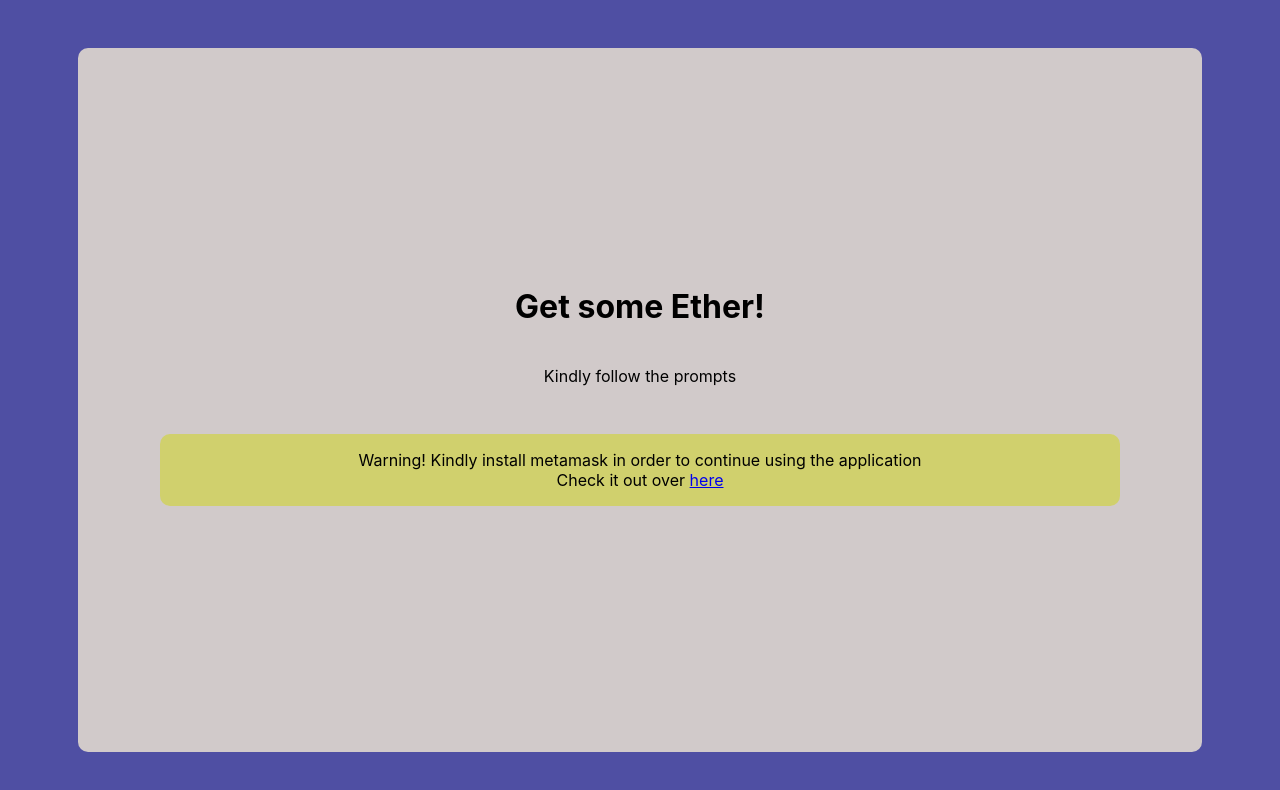
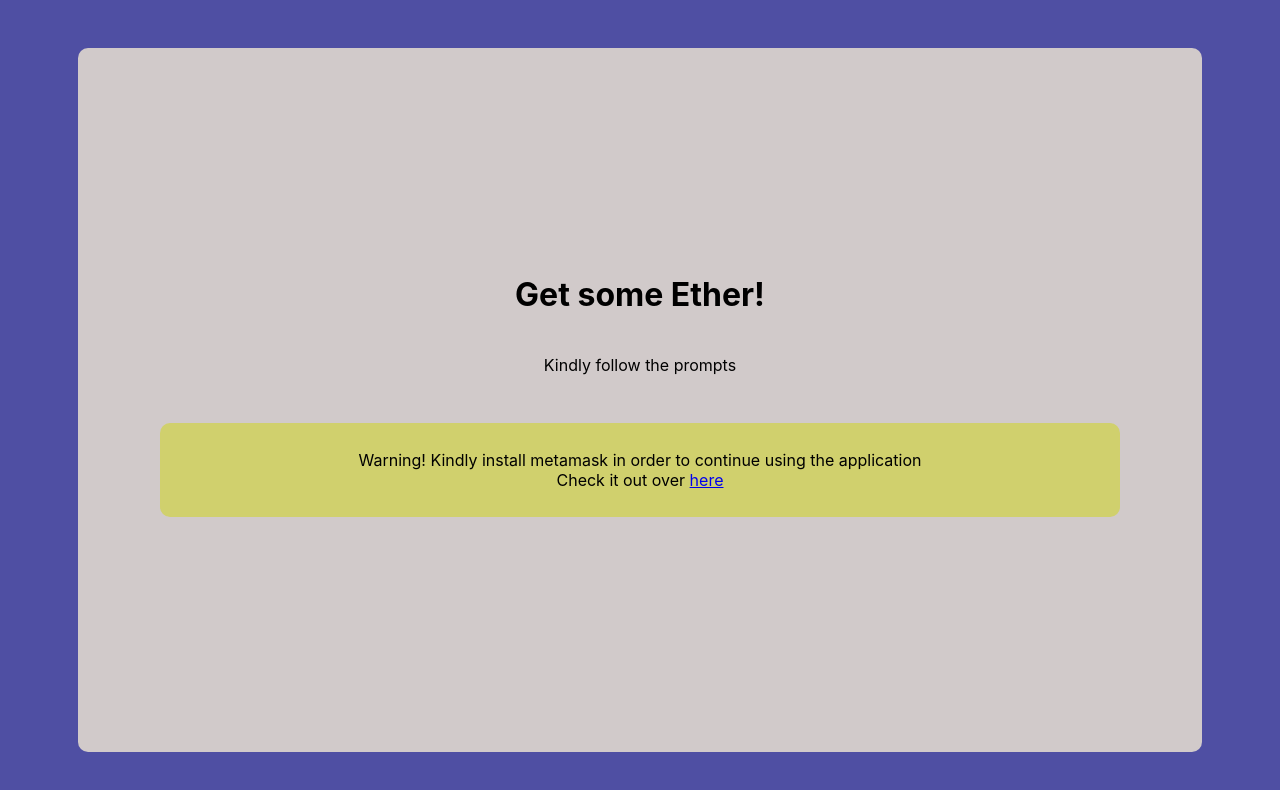
Before and after one commit to Stephen-Kimoi/get-ether, a React (Create React App) app in the folder frontend/: page / in a window 1280 px wide. Shown: the top 790 px of the page. Built offline with nearby package versions, Linux system fonts and the light colour scheme; the HTML template or start-up script is replaced by a standard one.

Commit message:
adding padding to metamask install

```diff
--- a/frontend/src/App.css
+++ b/frontend/src/App.css
@@ -87,6 +87,7 @@
   display: flex;
   align-items: center;
   justify-content: center;
+  padding: 0.7rem;
 }
 
 .metamask-install p {
```
